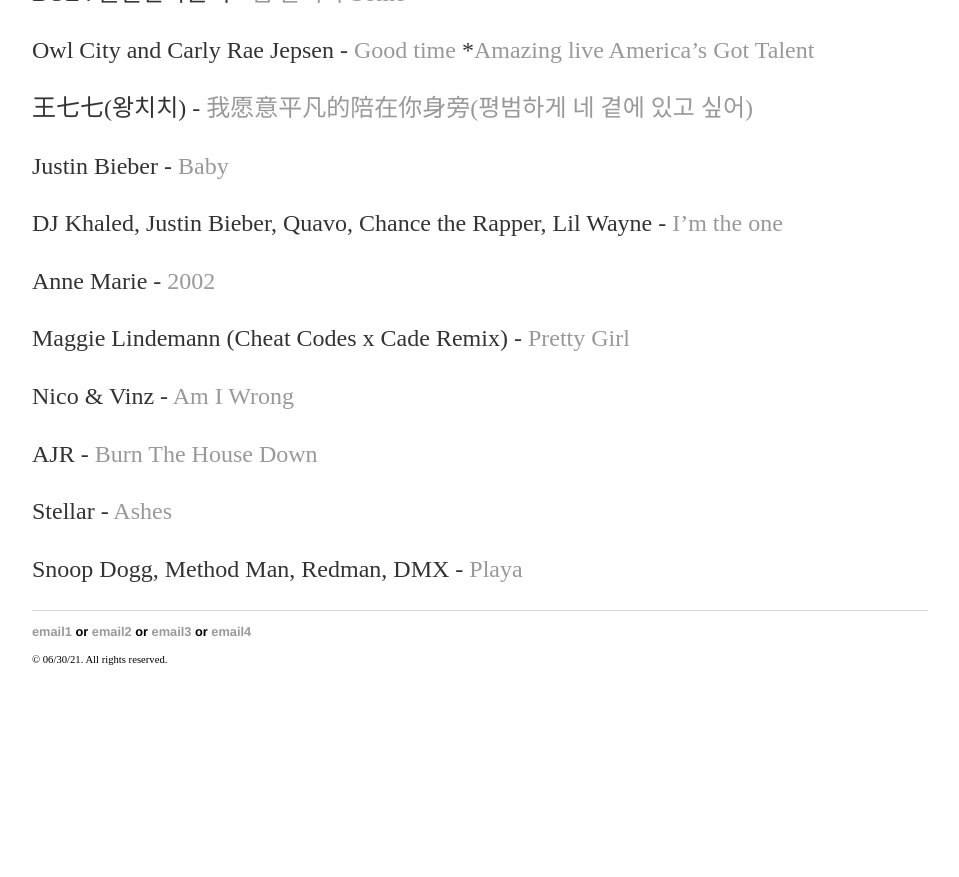
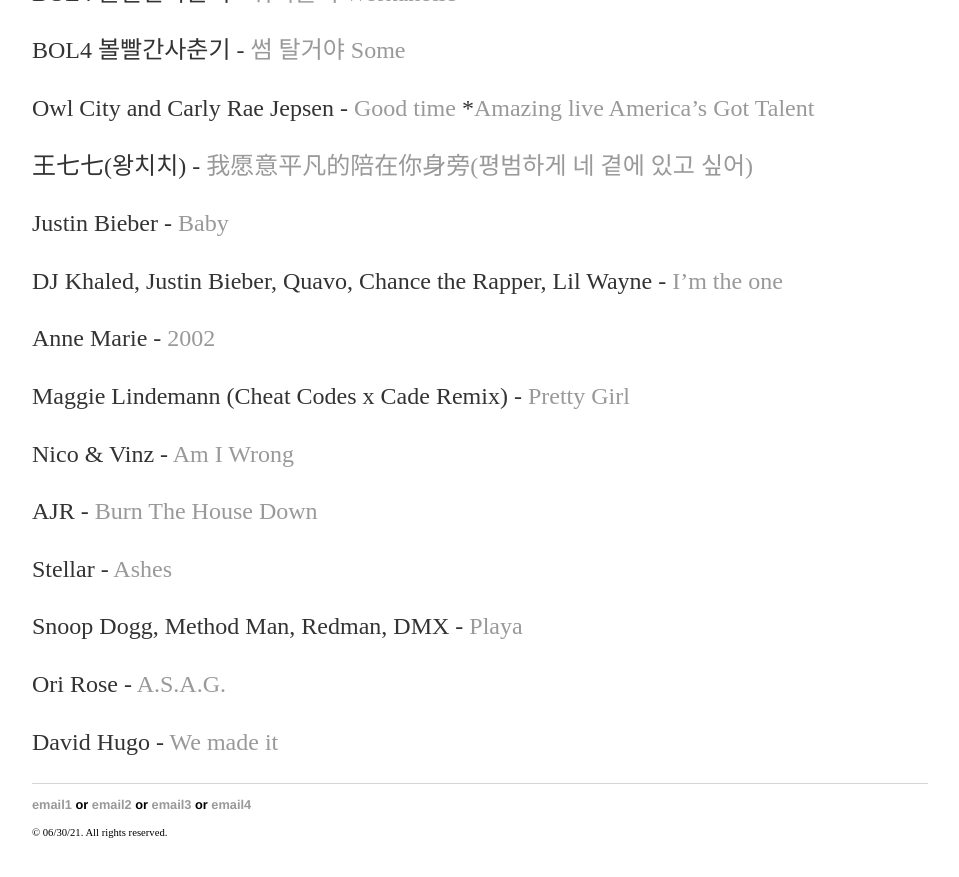
Before and after one commit to yjkweon24/yjkweon24.github.io, a Jekyll site: the page built from _posts/2018-10-23-songs-that-i-love.md, in a window 1280 px wide and 900 px high, scrolled down 15126 px. Shown: the top 877 px of the window, without its empty margins (160-1119 px from the left). Built offline with Jekyll 4.4.1, drawn with Linux system fonts in a browser that asks for light colours; before the commit the page ends 15853 px from its top, so only the background shows below that.

Commit message:
Update 2018-10-23-songs-that-i-love.md

```diff
--- a/_posts/2018-10-23-songs-that-i-love.md
+++ b/_posts/2018-10-23-songs-that-i-love.md
@@ -536,3 +538,7 @@
 Stellar - [Ashes](https://www.youtube.com/watch?v=1NnT8RjQHg8)
 
 Snoop Dogg, Method Man, Redman, DMX - [Playa](https://www.youtube.com/watch?v=GFOtRrFH3z0)
+
+Ori Rose - [A.S.A.G.](https://www.youtube.com/watch?v=HhwHPHiFJOQ&ab_channel=OriRose)
+
+David Hugo - [We made it](https://www.youtube.com/watch?v=XMaS9r78vq8&ab_channel=davidhugo)
```
Also changed, not shown: other parts of _posts/2018-10-23-songs-that-i-love.md (+2 -0 lines).
